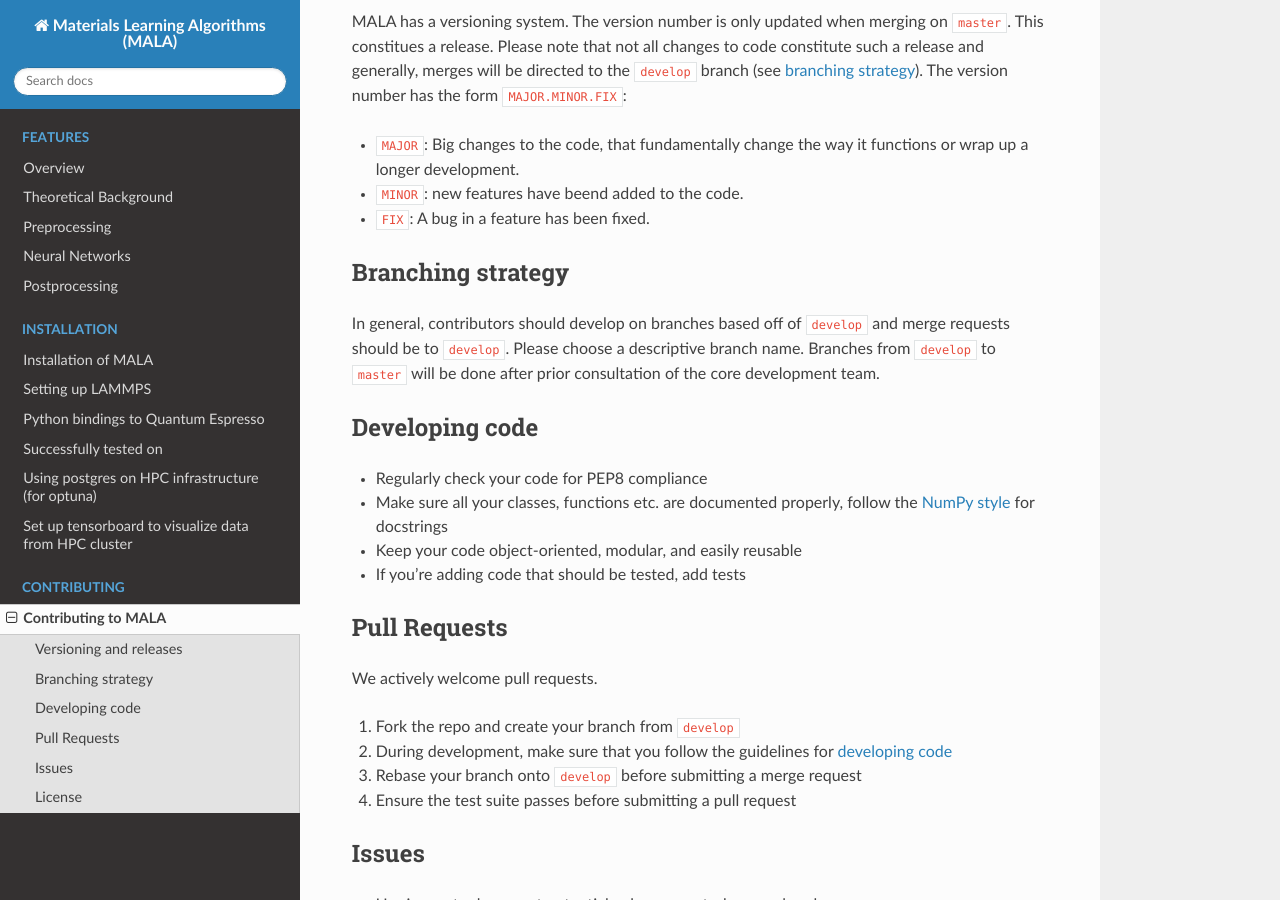
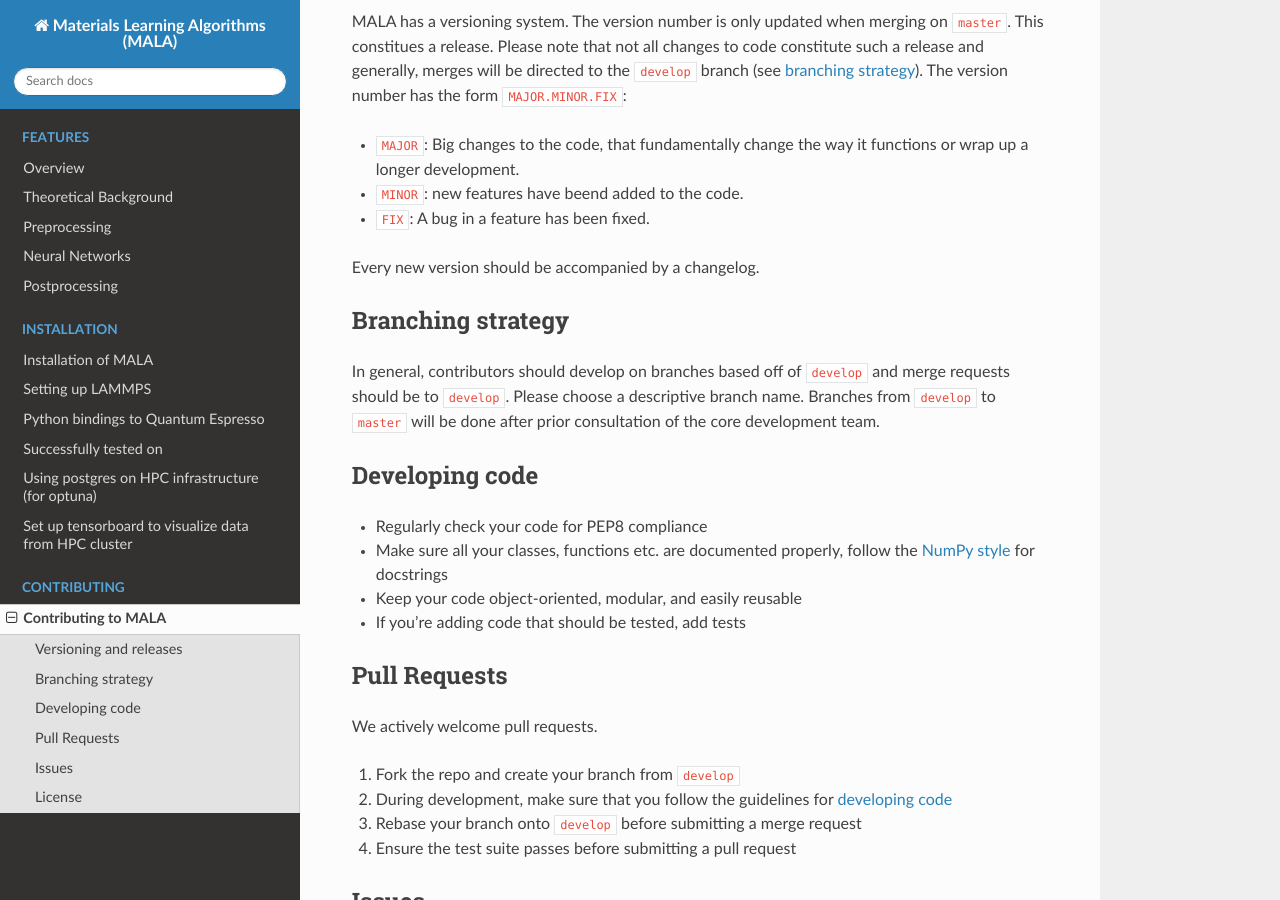
Before and after one commit to mala-project/mala, a Sphinx documentation site: the page built from docs/source/CONTRIBUTE.md, in a window 1280 px wide and 900 px high, scrolled down 302 px. Built offline with Sphinx 7.4.7 and the Read the Docs theme 2.0.0, drawn with Linux system fonts in a browser that asks for light colours; pages that are not in the unit, such as notebooks, are missing from menus; the version number could not be read and is left out.

Commit message:
Added info to CONTRIBUTE

```diff
--- a/docs/source/CONTRIBUTE.md
+++ b/docs/source/CONTRIBUTE.md
@@ -19,6 +19,7 @@ the form `MAJOR.MINOR.FIX`:
 * `MINOR`: new features have beend added to the code.
 * `FIX`: A bug in a feature has been fixed.
 
+Every new version should be accompanied by a changelog.
 
 ## Branching strategy
 
```
